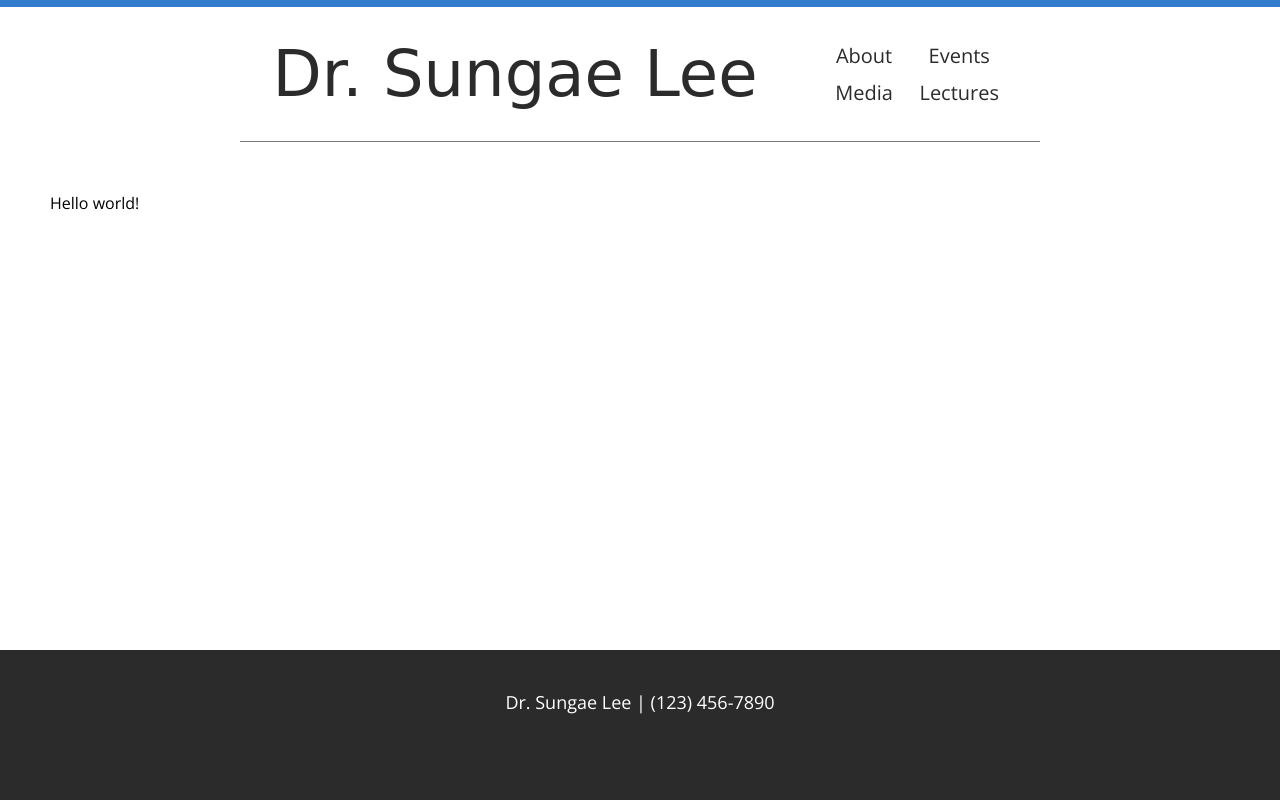
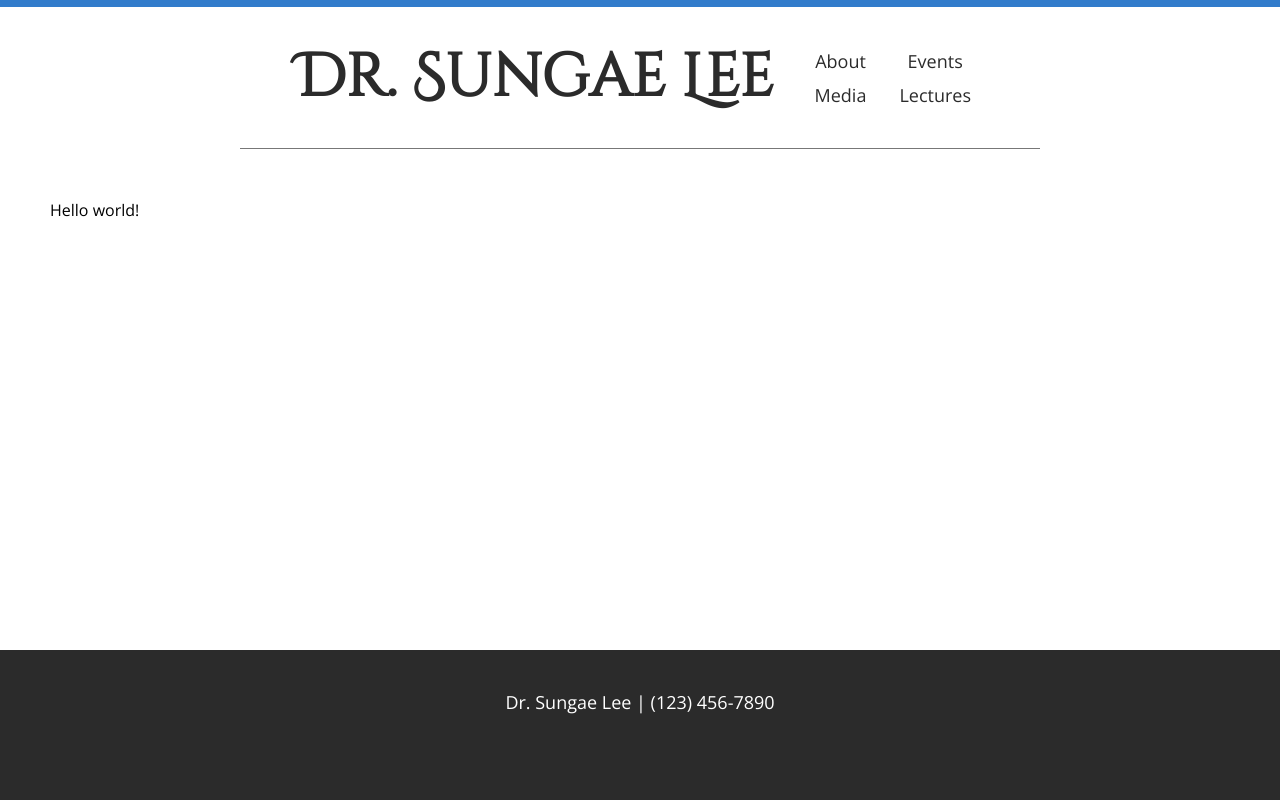
Before and after one commit to brandonchinn178/sungaelee, a Django app: page / in a window 1280 px wide. Run offline with Django 3.2, Linux system fonts and the light colour scheme; style sheets or scripts are compiled from the project's sources.

Commit message:
Change header font

```diff
--- a/sungaelee/static/scss/base.scss
+++ b/sungaelee/static/scss/base.scss
@@ -38,15 +38,16 @@ header {
         color: $theme-black;
     }
     h1 {
-        margin-right: 50px;
+        margin-right: 10px;
         display: inline-block;
         vertical-align: middle;
         a {
-            font: 64px cursive;
+            font-family: "Cinzel Decorative", cursive;
+            font-size: 60px;
         }
     }
     nav {
-        font-size: 20px;
+        font-size: 18px;
         font-weight: 400;
         width: 200px;
         display: inline-block;
@@ -56,7 +57,7 @@ header {
             margin: 5px 0;
             display: inline-block;
             a:hover {
-                border-bottom: 2px solid $theme-black;
+                border-bottom: 1px solid $theme-black;
             }
         }
     }
--- a/sungaelee/templates/base.html
+++ b/sungaelee/templates/base.html
@@ -6,6 +6,7 @@
     <title>Dr. Sungae Lee</title>
     <link rel="stylesheet" type="text/css" href="{% static 'css/base.css' %}">
     <link rel="stylesheet" type="text/css" href="http://fonts.googleapis.com/css?family=Open+Sans:300,400,600">
+    <link rel="stylesheet" type="text/css" href="http://fonts.googleapis.com/css?family=Cinzel+Decorative">
 </head>
 <body>
     <div class="container">
```
